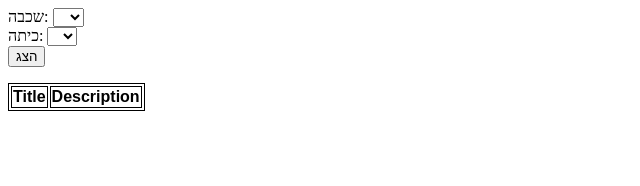
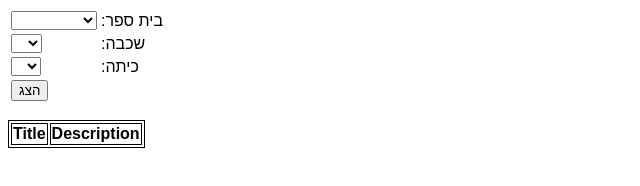
Before and after one commit to romad17/HWRSS, a plain HTML site: page HW.html in a window 1280 px wide. Shown: the whole page, without its empty margins (0-640 px from the left). Drawn offline with Linux system fonts and the light colour scheme; no server answers.

Commit message:
Update HW.html

```diff
--- a/HW.html
+++ b/HW.html
@@ -9,29 +9,40 @@ table, th, td {
 </head>
 <body>
 
-<form action="HW.html" method="get>
-  <label for="cls">שכבה:</label>
-  <select id="cls" name="cls">
+<form action="HW.html" method="get">
+<table style="border: 0px">
+<tr style="border: 0px">
+  <td style="border: 0px"><select id="scl" name="scl">
+    <option value="612960">יח"ד אשדוד</option>
+  </select></td>
+  <td style="border: 0px"><label for="scl">:בית ספר</label></td></tr>
+
+<tr style="border: 0px">
+  <td style="border: 0px"><select id="cls" name="cls">
     <option value="א">א</option>
     <option value="ב">ב</option>
     <option value="ג">ג</option>
     <option value="ד">ד</option>
 	<option value="ה">ה</option>
 	<option value="ו">ו</option>
-  </select><br>
+  </select></td>
+  <td style="border: 0px"><label for="cls">:שכבה</label></td></tr>
 
-  <label for="clsn">כיתה:</label>
-  <select id="clsn" name="clsn">
+<tr>
+  <td style="border: 0px"><select id="clsn" name="clsn">
     <option value="1">1</option>
     <option value="2">2</option>
     <option value="3">3</option>
     <option value="4">4</option>
 	<option value="5">5</option>
 	<option value="6">6</option>
-  </select><br>
-  <input type="submit" value="הצג">
+  </select></td>
+  <td style="border: 0px"><label for="clsn">:כיתה</label></td>
+  </tr>
+  <tr><td style="border: 0px"><input type="submit" value="הצג"></td></tr>
+  </table>
 </form>
-    <table>
+    <table id="hw_tbl">
 	<tr>
     <th>Title</th>
     <th>Description</th>
@@ -40,18 +51,21 @@ table, th, td {
 
 <script>
 
+
 //function hw(cls,clsn) {
 const urlParams = new URLSearchParams(window.location.search);
 const cls = urlParams.get('cls');
 const clsn = urlParams.get('clsn');
+const scl = urlParams.get('scl');
 
 document.getElementById("cls" ).value=cls;
 document.getElementById("clsn").value=clsn;
+document.getElementById("scl").value=scl;
 
 //var url = 'https://safe.mashov.info/rss/rsshomework.aspx?semel=612960&classcode=%D7%91&classnum=2';
-var url = "https://api.rss2json.com/v1/api.json?rss_url=https%3A%2F%2Fsafe.mashov.info%2Frss%2Frsshomework.aspx%3Fsemel%3D612960%26classcode%3D" + cls + "%26classnum%3D" + clsn;
+var url = "https://api.rss2json.com/v1/api.json?rss_url=https%3A%2F%2Fsafe.mashov.info%2Frss%2Frsshomework.aspx%3Fsemel%3D" + scl + "%26classcode%3D" + cls + "%26classnum%3D" + clsn;
 
-const myList = document.querySelector('table');
+const myList = document.getElementById("hw_tbl" );
 //const myList = document.getElementById("demo").innerHTML;
 const myRequest = new Request(url);
 
```
